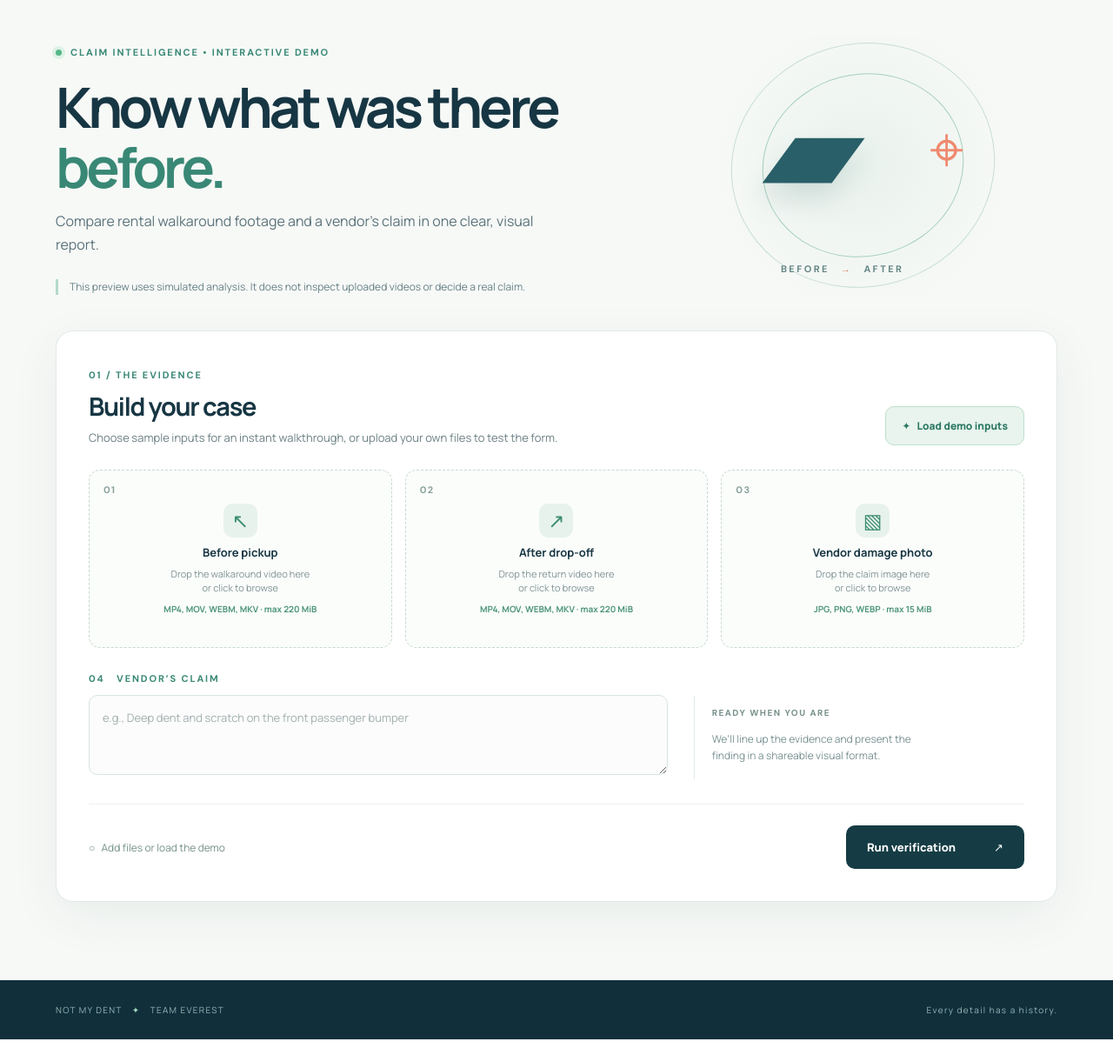
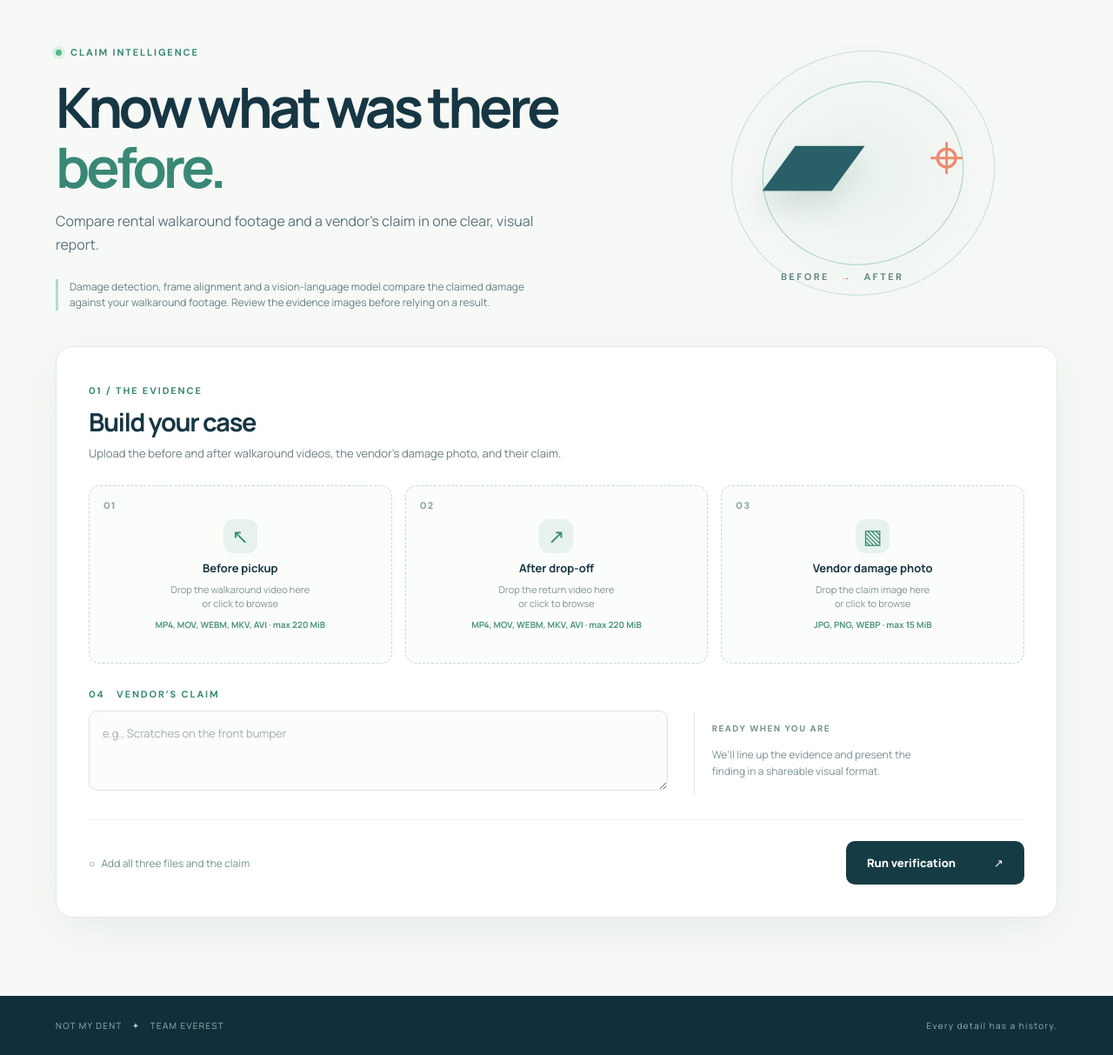
Before and after one commit to aakrit1155/not-my-dent, a FastAPI app: page / in a window 1280 px wide. Shown: the part 78-1291 px from the top of the page at 87% size. Run offline with FastAPI, Linux system fonts and the light colour scheme.

Commit message:
feat(ui): add upload form and verification report page
Upload cards for the before video, the after video and the company damage photo, plus a claim text field. The report section shows the overall verdict, the number of claimed areas, the claim text and a per-area findings container. Removes the old mock and demo wording.

```diff
--- a/app/templates/index.html
+++ b/app/templates/index.html
@@ -12,26 +12,32 @@
   <header class="topbar"><a class="brand" href="/" aria-label="Not my Dent home"><span class="brand-mark">N<span>✦</span></span><span>not my <b>dent.</b></span></a><span class="team">BUILT BY <strong>TEAM EVEREST</strong></span></header>
   <main>
     <section class="hero">
-      <div class="hero-copy"><span class="eyebrow"><span class="live-dot"></span> CLAIM INTELLIGENCE • INTERACTIVE DEMO</span><h1>Know what was there <em>before.</em></h1><p>Compare rental walkaround footage and a vendor’s claim in one clear, visual report.</p><div class="hero-note">This preview uses simulated analysis. It does not inspect uploaded videos or decide a real claim.</div></div>
+      <div class="hero-copy"><span class="eyebrow"><span class="live-dot"></span> CLAIM INTELLIGENCE</span><h1>Know what was there <em>before.</em></h1><p>Compare rental walkaround footage and a vendor’s claim in one clear, visual report.</p><div class="hero-note">Damage detection, frame alignment and a vision-language model compare the claimed damage against your walkaround footage. Review the evidence images before relying on a result.</div></div>
       <div class="hero-art" aria-hidden="true"><div class="orbit orbit-one"></div><div class="orbit orbit-two"></div><div class="car-icon">▰</div><div class="target">⌖</div><div class="art-label">BEFORE <span>→</span> AFTER</div></div>
     </section>
     <section class="workspace" aria-labelledby="form-title">
-      <div class="section-head"><div><span class="kicker">01 / THE EVIDENCE</span><h2 id="form-title">Build your case</h2><p>Choose sample inputs for an instant walkthrough, or upload your own files to test the form.</p></div><button type="button" class="sample-button" id="demo-button">✦ &nbsp; Load demo inputs</button></div>
+      <div class="section-head"><div><span class="kicker">01 / THE EVIDENCE</span><h2 id="form-title">Build your case</h2><p>Upload the before and after walkaround videos, the vendor’s damage photo, and their claim.</p></div></div>
       <form id="claim-form" novalidate>
         <div class="upload-grid">
-          <label class="upload-card" data-field="video_before"><input name="video_before" type="file" accept="video/mp4,video/quicktime,video/webm,video/x-matroska" hidden><span class="step">01</span><span class="upload-icon">↖</span><strong>Before pickup</strong><small>Drop the walkaround video here<br>or click to browse</small><span class="file-name">MP4, MOV, WEBM, MKV · max 220 MiB</span></label>
-          <label class="upload-card" data-field="video_after"><input name="video_after" type="file" accept="video/mp4,video/quicktime,video/webm,video/x-matroska" hidden><span class="step">02</span><span class="upload-icon">↗</span><strong>After drop-off</strong><small>Drop the return video here<br>or click to browse</small><span class="file-name">MP4, MOV, WEBM, MKV · max 220 MiB</span></label>
+          <label class="upload-card" data-field="video_before"><input name="video_before" type="file" accept="video/mp4,video/quicktime,video/webm,video/x-matroska,video/x-msvideo,.mp4,.mov,.mkv,.avi,.webm" hidden><span class="step">01</span><span class="upload-icon">↖</span><strong>Before pickup</strong><small>Drop the walkaround video here<br>or click to browse</small><span class="file-name">MP4, MOV, WEBM, MKV, AVI · max 220 MiB</span></label>
+          <label class="upload-card" data-field="video_after"><input name="video_after" type="file" accept="video/mp4,video/quicktime,video/webm,video/x-matroska,video/x-msvideo,.mp4,.mov,.mkv,.avi,.webm" hidden><span class="step">02</span><span class="upload-icon">↗</span><strong>After drop-off</strong><small>Drop the return video here<br>or click to browse</small><span class="file-name">MP4, MOV, WEBM, MKV, AVI · max 220 MiB</span></label>
           <label class="upload-card" data-field="claim_image"><input name="claim_image" type="file" accept="image/jpeg,image/png,image/webp" hidden><span class="step">03</span><span class="upload-icon">▧</span><strong>Vendor damage photo</strong><small>Drop the claim image here<br>or click to browse</small><span class="file-name">JPG, PNG, WEBP · max 15 MiB</span></label>
         </div>
-        <div class="claim-row"><label for="claim-text"><span class="field-label">04 &nbsp; VENDOR’S CLAIM</span><textarea id="claim-text" name="claim_text" rows="3" maxlength="2000" placeholder="e.g., Deep dent and scratch on the front passenger bumper"></textarea></label><div class="claim-side"><span>READY WHEN YOU ARE</span><p>We’ll line up the evidence and present the finding in a shareable visual format.</p></div></div>
-        <div class="action-row"><div class="mode-tag" id="mode-tag">○ &nbsp; Add files or load the demo</div><button type="submit" class="run-button" id="run-button"><span class="button-text">Run verification</span><span aria-hidden="true">↗</span></button></div>
+        <div class="claim-row"><label for="claim-text"><span class="field-label">04 &nbsp; VENDOR’S CLAIM</span><textarea id="claim-text" name="claim_text" rows="3" maxlength="2000" placeholder="e.g., Scratches on the front bumper"></textarea></label><div class="claim-side"><span>READY WHEN YOU ARE</span><p>We’ll line up the evidence and present the finding in a shareable visual format.</p></div></div>
+        <div class="action-row"><div class="mode-tag" id="mode-tag">○ &nbsp; Add all three files and the claim</div><button type="submit" class="run-button" id="run-button"><span class="button-text">Run verification</span><span aria-hidden="true">↗</span></button></div>
         <p id="form-error" class="error" role="alert" hidden></p>
       </form>
     </section>
-    <section id="processing" class="processing" aria-live="polite" hidden><div class="spinner"></div><div><strong>Assembling your report</strong><p id="progress-copy">Preparing the evidence comparison…</p></div></section>
-    <section id="results" class="results" aria-labelledby="result-title" hidden><div class="section-head"><div><span class="kicker">02 / THE FINDING</span><h2 id="result-title">Verification report</h2></div><span class="mock-pill">SIMULATED ANALYSIS</span></div><div class="verdict-panel"><div><span class="verdict-overline">CLAIM STATUS</span><h3 id="verdict">Pre-existing damage detected</h3><p id="explanation"></p></div><span class="verdict-badge" id="verdict-badge">DISPUTE SUPPORTED · DEMO</span></div><div class="report-meta"><div><span>MODEL SIGNAL</span><strong id="confidence">—</strong><small>Simulated confidence</small></div><div><span>VENDOR DESCRIPTION</span><strong id="claim-echo">—</strong></div></div><div class="proof-head"><div><h3>Visual comparison</h3><p>Click to inspect the image at full resolution.</p></div><span>BEFORE &nbsp; / &nbsp; AFTER &nbsp; / &nbsp; CLAIM</span></div><button type="button" id="proof-open" class="proof-button" aria-label="Enlarge proof image"><img id="proof-image" alt="Illustrative three-panel before, after and vendor claim comparison"><span>⤢ &nbsp; Enlarge image</span></button><p id="disclaimer" class="disclaimer"></p></section>
+    <section id="processing" class="processing" aria-live="polite" hidden><div class="spinner"></div><div><strong>Analyzing the evidence</strong><p id="progress-copy">Uploading files…</p></div></section>
+    <section id="results" class="results" aria-labelledby="result-title" hidden>
+      <div class="section-head"><div><span class="kicker">02 / THE FINDING</span><h2 id="result-title">Verification report</h2></div></div>
+      <div class="verdict-panel"><div><span class="verdict-overline">OVERALL CONCLUSION</span><h3 id="verdict">—</h3><p id="explanation"></p></div><span class="verdict-badge" id="verdict-badge">—</span></div>
+      <div class="report-meta"><div><span>CLAIMED AREAS</span><strong id="area-count">—</strong></div><div><span>VENDOR CLAIM</span><strong id="claim-echo">—</strong></div></div>
+      <div id="findings"></div>
+      <p class="disclaimer">Automated evidence comparison. Check the images yourself before relying on this result; it does not decide who caused the damage or legal responsibility.</p>
+    </section>
   </main>
   <footer><span>NOT MY DENT <span class="footer-star">✦</span> TEAM EVEREST</span><span>Every detail has a history.</span></footer>
-  <dialog id="proof-modal" aria-label="Enlarged comparison image"><button type="button" id="proof-close" aria-label="Close image">✕</button><img id="proof-large" alt="Enlarged illustrative evidence comparison"></dialog>
+  <dialog id="proof-modal" aria-label="Enlarged evidence image"><button type="button" id="proof-close" aria-label="Close image">✕</button><img id="proof-large" alt="Enlarged evidence image"></dialog>
 </body>
 </html>
```
